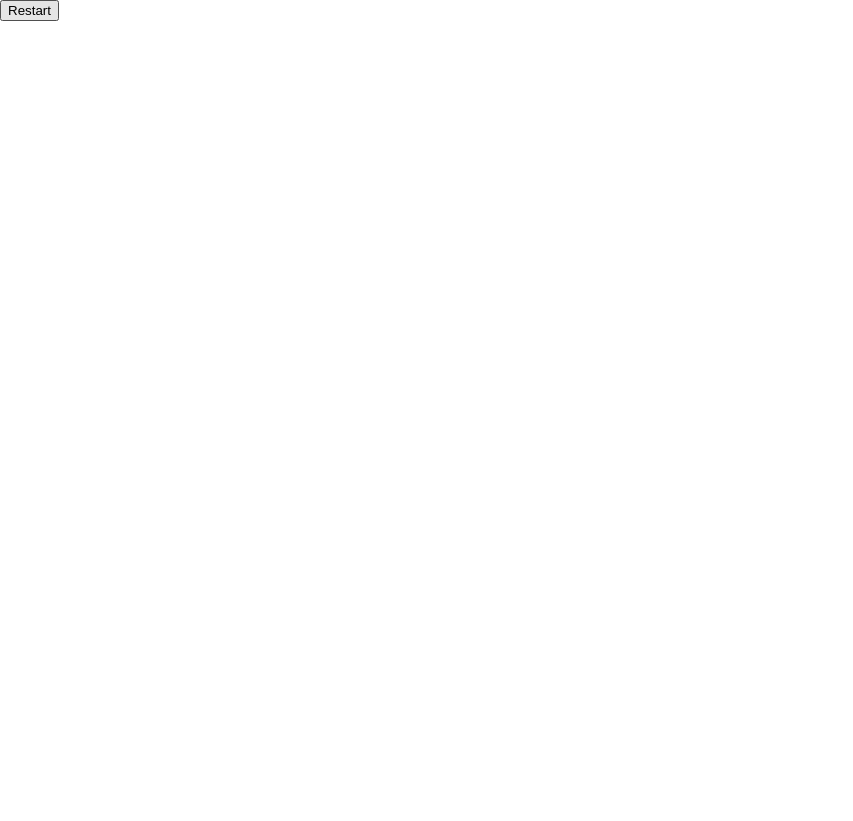
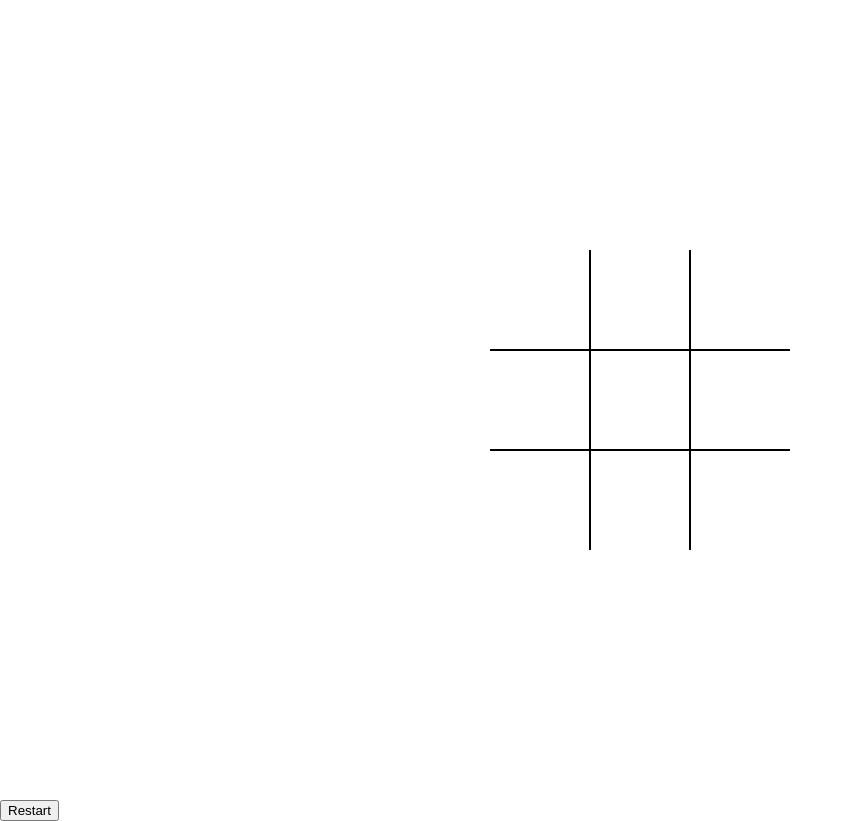
Before and after one commit to ericchan4/tic-tac-toe, a website: page index.html in a window 1280 px wide. Shown: the whole page, without its empty margins (0-853 px from the left). Before the commit the page ends 800 px from the top, so only its background shows below. Drawn offline with Linux system fonts and the light colour scheme.

Commit message:
created game board

```diff
--- a/index.html
+++ b/index.html
@@ -13,7 +13,7 @@
 
 <body>
     <div class="board" id="board">
-        <div class="cell" data-cell></div>
+        <div class="cell x" data-cell></div>
         <div class="cell" data-cell></div>
         <div class="cell" data-cell></div>
         <div class="cell" data-cell></div>
--- a/styles.css
+++ b/styles.css
@@ -4,6 +4,48 @@
     box-sizing: border-box;
 }
 
+:root {
+    --cell-size: 100px;
+    --mark-size: cal(var(--cell-size) * 0.9);
+}
+
 body {
     margin: 0;
 }
+
+.board {
+    width: 100vw;
+    height: 100vh;
+    display: grid;
+    justify-content: center;
+    align-content: center;
+    justify-items: center;
+    align-items: center;
+    grid-template-columns: repeat(3, auto);
+}
+
+.cell {
+    width: var(--cell-size);
+    height: var(--cell-size);
+    border: 1px solid black;
+}
+
+.cell:first-child,
+.cell:nth-child(2),
+.cell:nth-child(3) {
+    border-top: none;
+}
+
+.cell:nth-child(3n + 1) {
+    border-left: none;
+}
+
+.cell:nth-child(3n + 3) {
+    border-right: none;
+}
+
+.cell:nth-child(7),
+.cell:nth-child(8),
+.cell:last-child {
+    border-bottom: none;
+}
```
